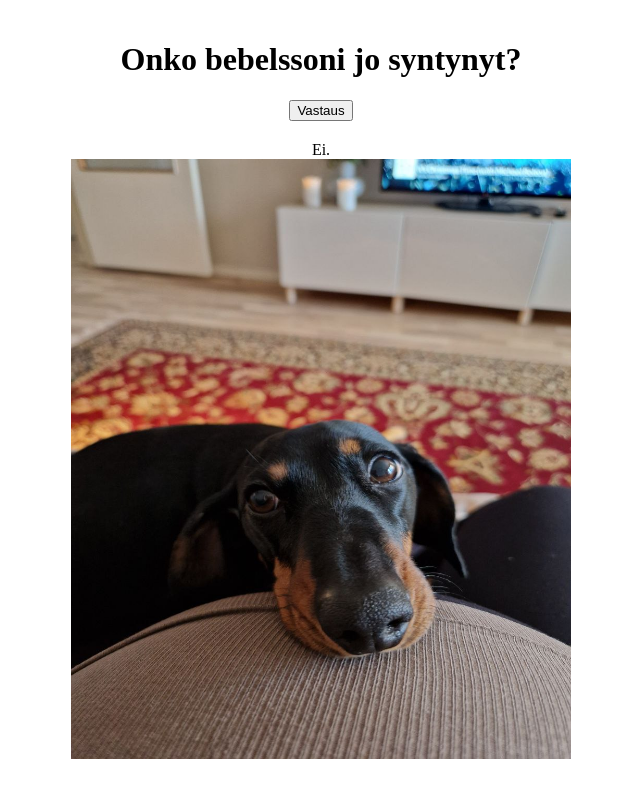
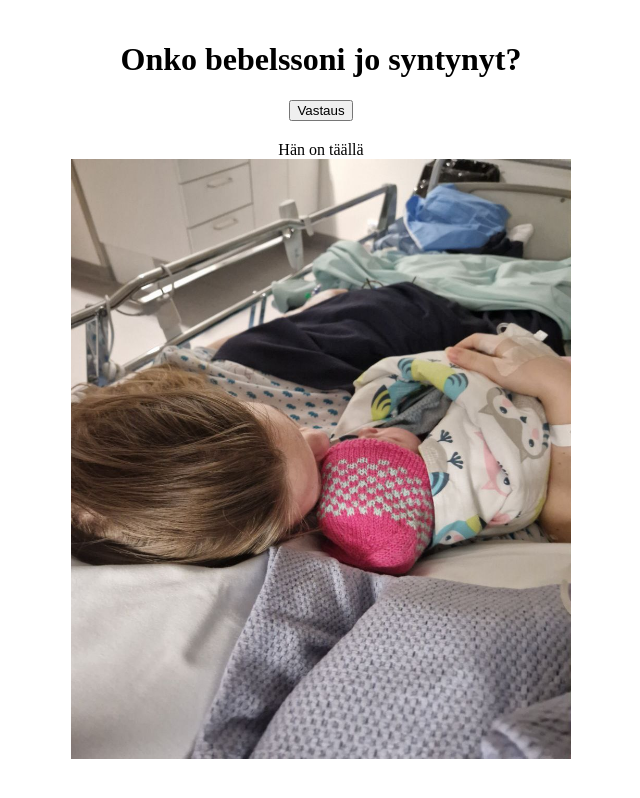
Before and after one commit to Tammotti/Tammotti.github.io, a plain HTML site: page index.html in a window 1280 px wide. Both pictures are taken after a click on the button "Vastaus". Shown: the whole page, without its empty margins (339-979 px from the left). Drawn offline with Linux system fonts and the light colour scheme.

Commit message:
Update index.html

```diff
--- a/index.html
+++ b/index.html
@@ -22,8 +22,8 @@
     <h1>Onko bebelssoni jo syntynyt?</h1>
     <button title="vastaus" type="button" onclick="if(document.getElementById('spoiler') .style.display=='none') {document.getElementById('spoiler') .style.display=''}else{document.getElementById('spoiler') .style.display='none'}">Vastaus</button>
     <div id="spoiler" style="display:none">
-      <div>Ei.</div>
-      <img src="docs/assets/images/sylvi.jpg" width="500" height="600">
+      <div>Hän on täällä</div>
+      <img src="docs/assets/images/IMG_4945.jpeg" width="500" height="600">
     </div>
   </body>
 </html>
```
